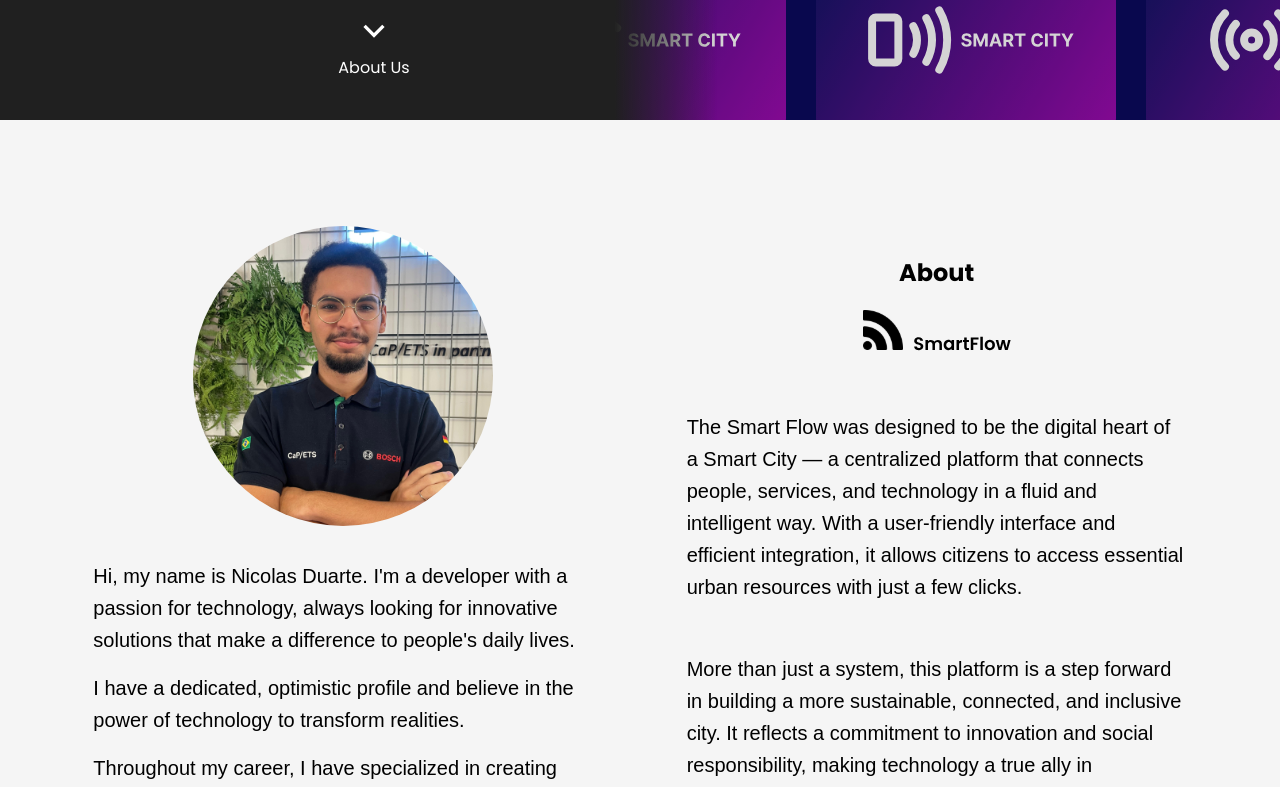
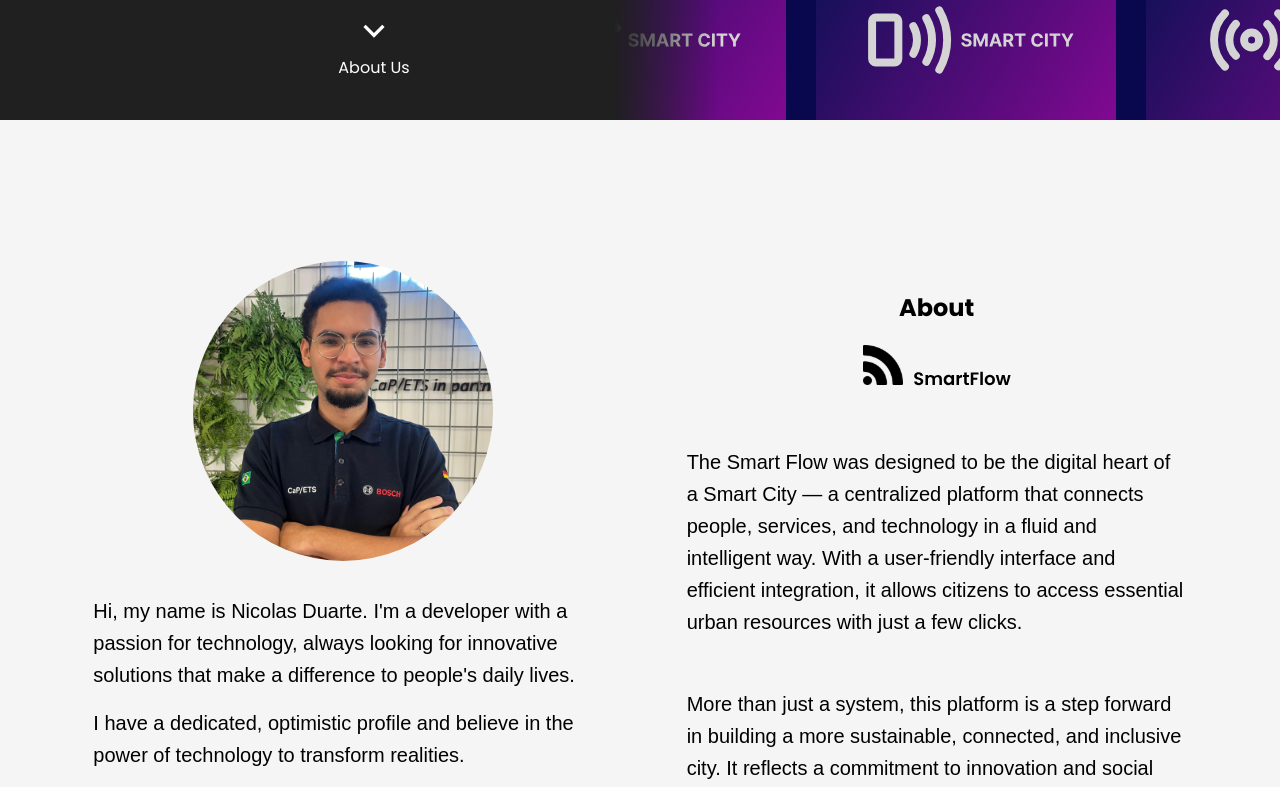
Before and after one commit to DeveloperNico/Smart_city, a React (Vite) app in the folder Front-end/: page / in a window 1280 px wide. Shown: the part 680-1467 px from the top of the page. Built offline with nearby package versions, Linux system fonts and the light colour scheme; a web font is replaced by a local one.

Commit message:
Colocando animação de subir o texto no sobre nós

```diff
--- a/Front-end/src/Components/AboutUs/AboutUs.jsx
+++ b/Front-end/src/Components/AboutUs/AboutUs.jsx
@@ -1,13 +1,29 @@
 import styles from './AboutUs.module.css';
 import fotoPerfil from '../../assets/Images/foto-pessoal.jpeg';
 import LogoPreta from '../../assets/Icons/Logo-preta.svg';
-
+import { useEffect } from 'react';
 
 export function AboutUs() {
+    useEffect(() => {
+        const reveals = document.querySelectorAll(`.${styles.reveal}`);
+
+        const observer = new IntersectionObserver((entries) => {
+            entries.forEach((entry) => {
+                if (entry.isIntersecting) {
+                    entry.target.classList.add(styles.active);
+                    // Se quiser que a animação só ocorra uma vez, você pode desativar o observer
+                    observer.unobserve(entry.target);
+                }
+            });
+        }, { threshold: 0.9 });
+
+        reveals.forEach((el) => observer.observe(el));
+    }, []);
+
     return (
         <>
             <div className={styles.container}>
-                <div className={styles.aboutMe}>
+                <div className={`${styles.aboutMe} ${styles.reveal}`}>
                     <figure>
                         <img src={fotoPerfil} alt="Image for About Us" />
                     </figure>
@@ -23,7 +39,7 @@ export function AboutUs() {
                     </div>
                 </div>
 
-                <div className={styles.aboutSystem}>
+                <div className={`${styles.aboutSystem} ${styles.reveal}`}>
                     <h2>About</h2>
                     <figure>
                         <img src={LogoPreta} alt="" />
--- a/Front-end/src/Components/AboutUs/AboutUs.module.css
+++ b/Front-end/src/Components/AboutUs/AboutUs.module.css
@@ -4,12 +4,12 @@
     position: relative;
     background-color: #f5f5f5;
     z-index: 10;
-    height: 100vh;
+    min-height: 100vh;
     display: flex;
     align-items: center;
     justify-content: space-evenly;
+    flex-wrap: wrap;
 }
-
 .aboutMe {
     display: flex;
     flex-direction: column;
@@ -55,3 +55,14 @@
     margin-bottom: 16px;
     font-family: var(--font-huninn);
 }
+
+.reveal {
+    opacity: 0;
+    transform: translateY(50px);
+    transition: all 1.2s ease-out;
+}
+
+.reveal.active {
+    opacity: 1;
+    transform: translateY(0);
+}
```
